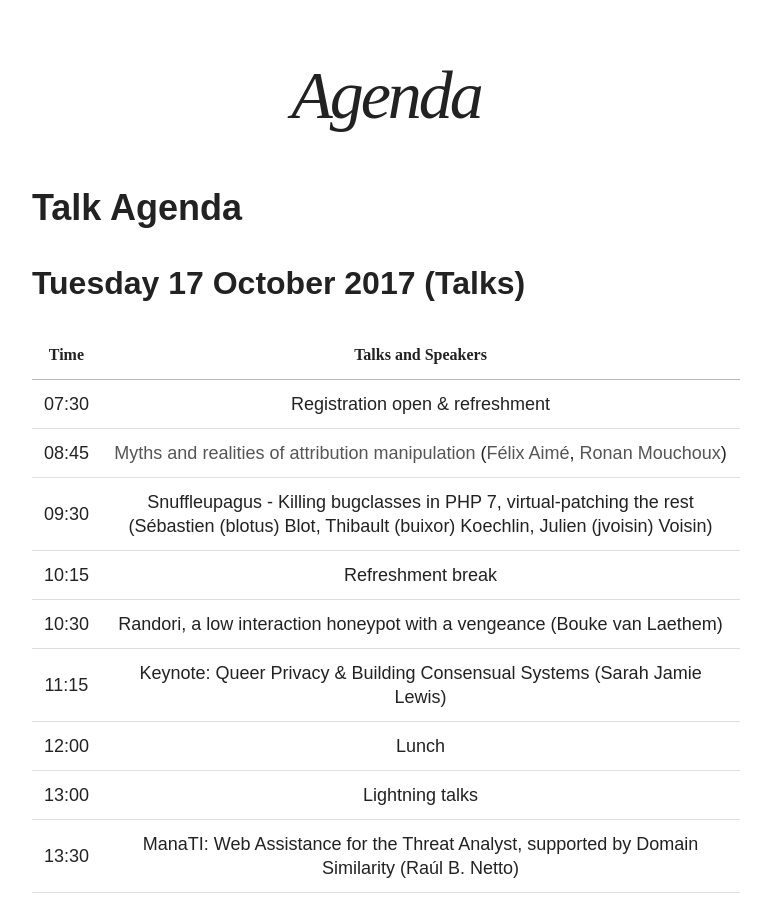
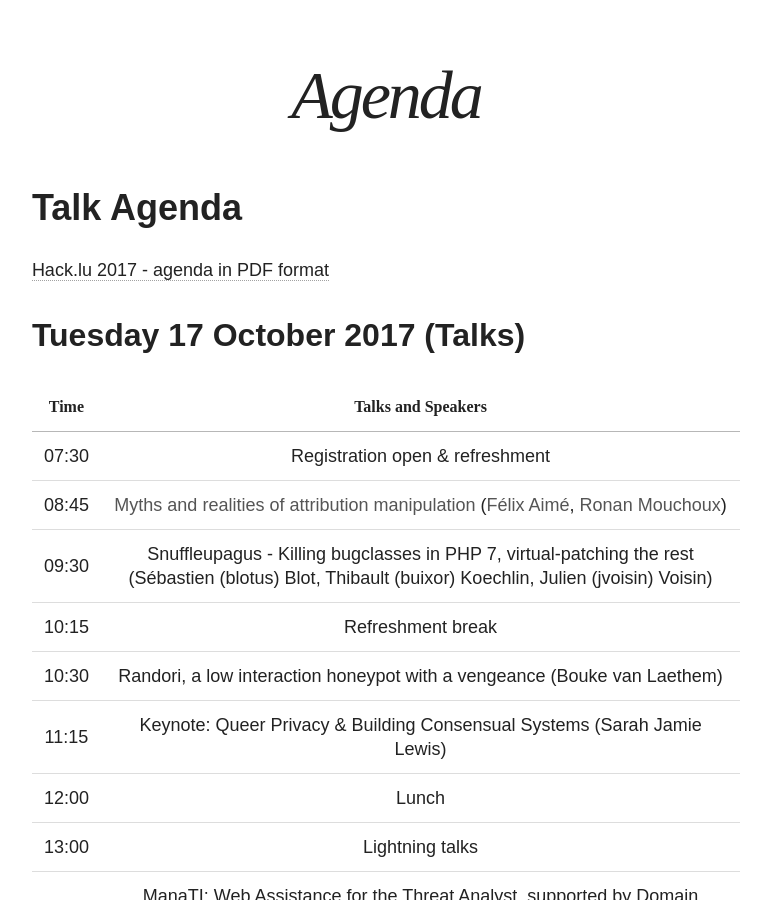
Before and after one commit to adulau/hack-lu-2017, a Jekyll site: the page built from agenda/index.md, in a window 1280 px wide and 900 px high, scrolled down 465 px. Shown: the whole window, without its empty margins (254-1025 px from the left). Built offline with Jekyll 4.4.1, drawn with Linux system fonts in a browser that asks for light colours; nearby versions of some CDN libraries.

Commit message:
Link to Agenda in PDF format

```diff
--- a/agenda/index.md
+++ b/agenda/index.md
@@ -9,6 +9,8 @@
 
 Talk Agenda
 ===========
+
+[Hack.lu 2017 - agenda in PDF format](/assets/agenda-hack.lu2017-web.pdf)
 
 Tuesday 17 October 2017 (Talks)
 -------------------------------
```
